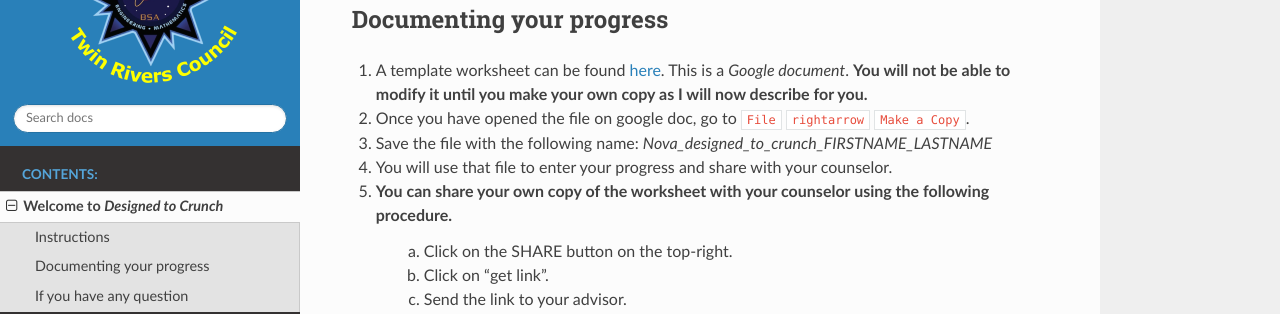
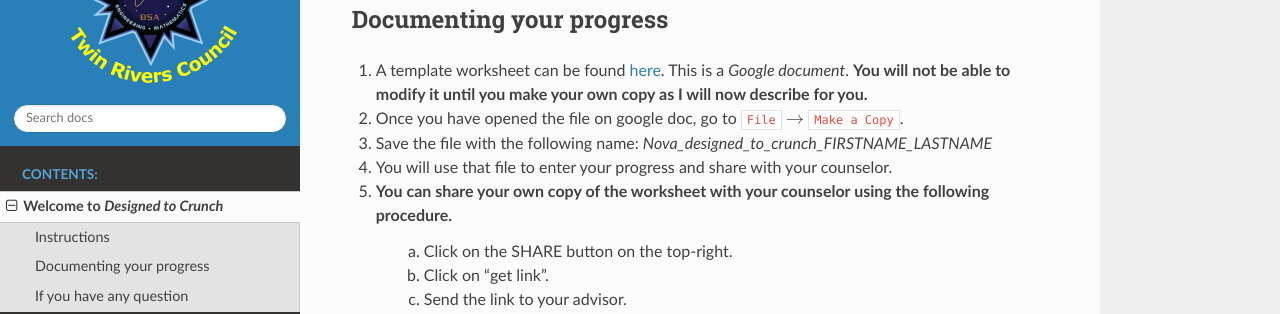
Before and after one commit to meuniv/NovaDTC, a Sphinx documentation site: the page built from source/introduction.rst, in a window 1280 px wide and 900 px high, scrolled down 499 px. Shown: the part 151-465 px from the top of the window. Built offline with Sphinx 7.4.7 and the Read the Docs theme 2.0.0, drawn with Linux system fonts in a browser that asks for light colours; cross-references to code outside the pages are shown as plain code; part of the change alters nothing that is shown.

```diff
--- a/source/introduction.rst
+++ b/source/introduction.rst
@@ -19,7 +19,7 @@ Documenting your progress
 -------------------------
 
 1. A template worksheet can be found `here <https://docs.google.com/document/d/1Hoqz-rU-vgZ_VLSfCU9onEyMMCR3jnbiL0DdHXuHA-Y/edit?usp=sharing>`_. This is a *Google document*. **You will not be able to modify it until you make your own copy as I will now describe for you.**
-2. Once you have opened the file on google doc, go to :code:`File` :mat:`\rightarrow` :code:`Make a Copy`.
+2. Once you have opened the file on google doc, go to :code:`File` :math:`\rightarrow` :code:`Make a Copy`.
 3. Save the file with the following name: *Nova_designed_to_crunch_FIRSTNAME_LASTNAME*
 4. You will use that file to enter your progress and share with your counselor.
 5. You can share your own copy of the worksheet with your counselor using the following procedure.
```
